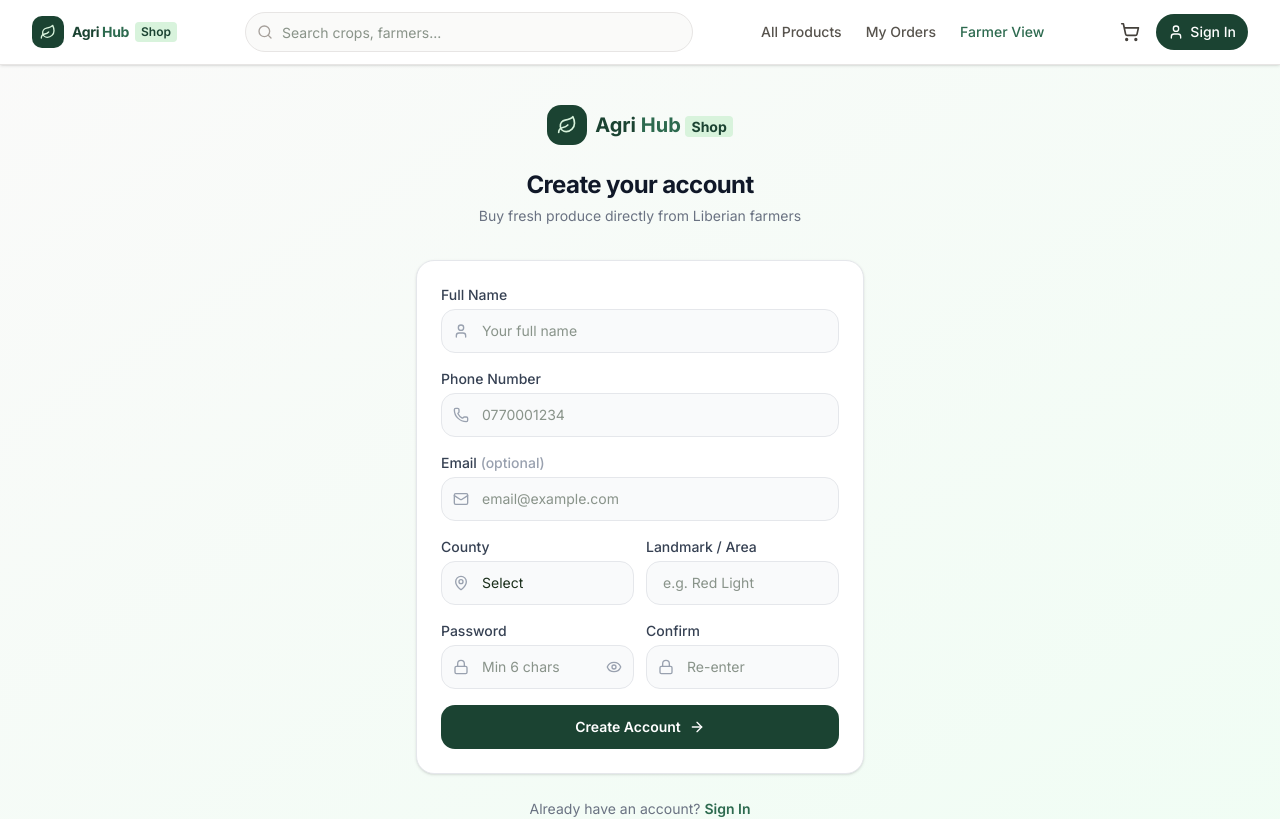
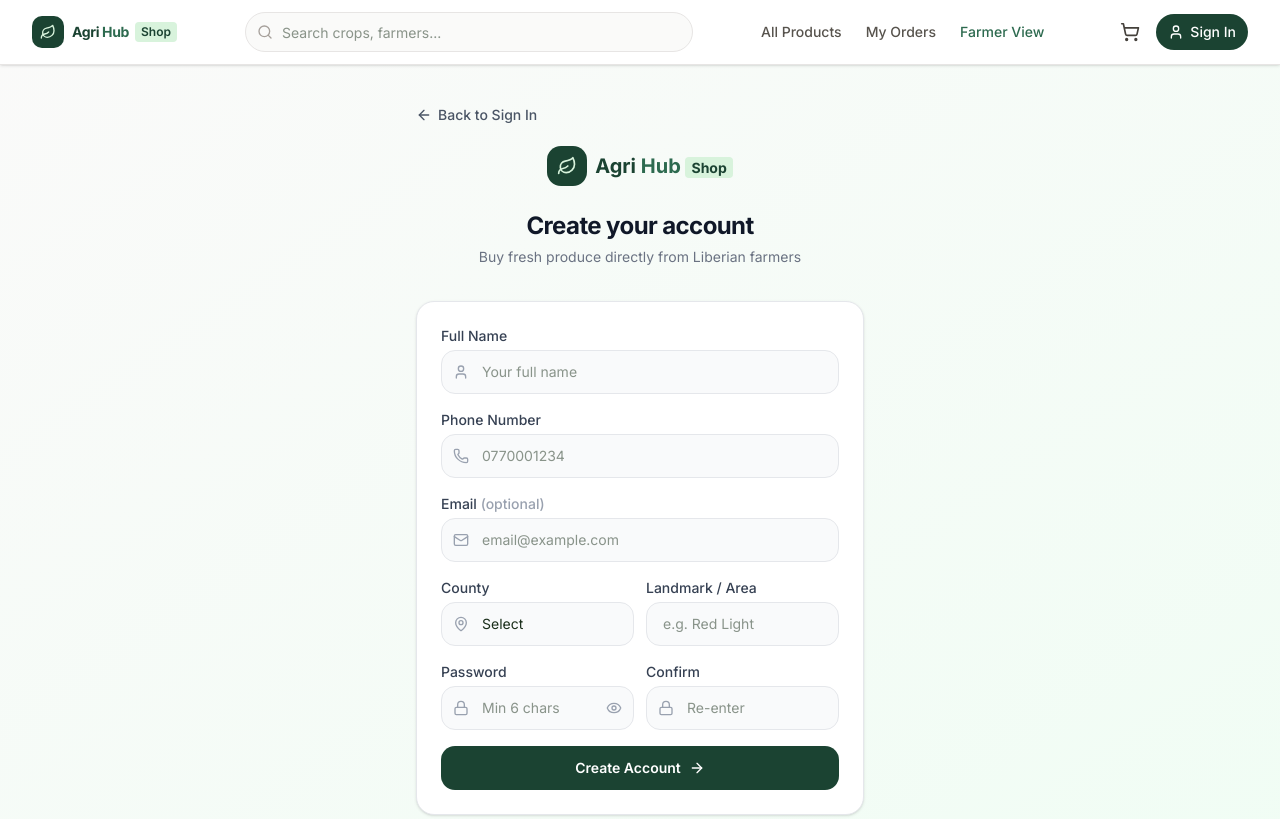
Before and after one commit to Dannybanksrocks/agriconnect-liberia, a Next.js app: page /shop/auth/register in a window 1280 px wide. Shown: the top 819 px of the page. Built offline with nearby package versions, Linux system fonts and the light colour scheme.

Commit message:
chore(shop): Add BackButton to shop register
- Integrate BackButton into shop register
- Set href to /shop/auth/login
- Label button as "Back to Sign In"
- Add spacing above registration form

```diff
--- a/app/(shop)/shop/auth/register/page.tsx
+++ b/app/(shop)/shop/auth/register/page.tsx
@@ -10,6 +10,7 @@ import { Eye, EyeOff, User, Phone, Mail, Lock, MapPin, ArrowRight, Leaf } from '
 import { toast } from 'sonner'
 import { useShopStore } from '@/lib/store/useShopStore'
 import type { ConsumerUser } from '@/lib/types/shop'
+import BackButton from '@/components/shared/BackButton'
 
 const LIBERIA_COUNTIES = [
   'Bomi', 'Bong', 'Gbarpolu', 'Grand Bassa', 'Grand Cape Mount',
@@ -76,6 +77,9 @@ export default function ShopRegisterPage() {
   return (
     <div className="min-h-screen flex items-center justify-center bg-gradient-to-br from-stone-50 to-green-50 px-4 py-10">
       <div className="w-full max-w-md">
+        <div className="mb-4">
+          <BackButton href="/shop/auth/login" label="Back to Sign In" />
+        </div>
         <div className="text-center mb-8">
           <Link href="/shop" className="inline-flex items-center gap-2 mb-4">
             <div className="w-10 h-10 rounded-xl bg-[#1B4332] flex items-center justify-center">
```
